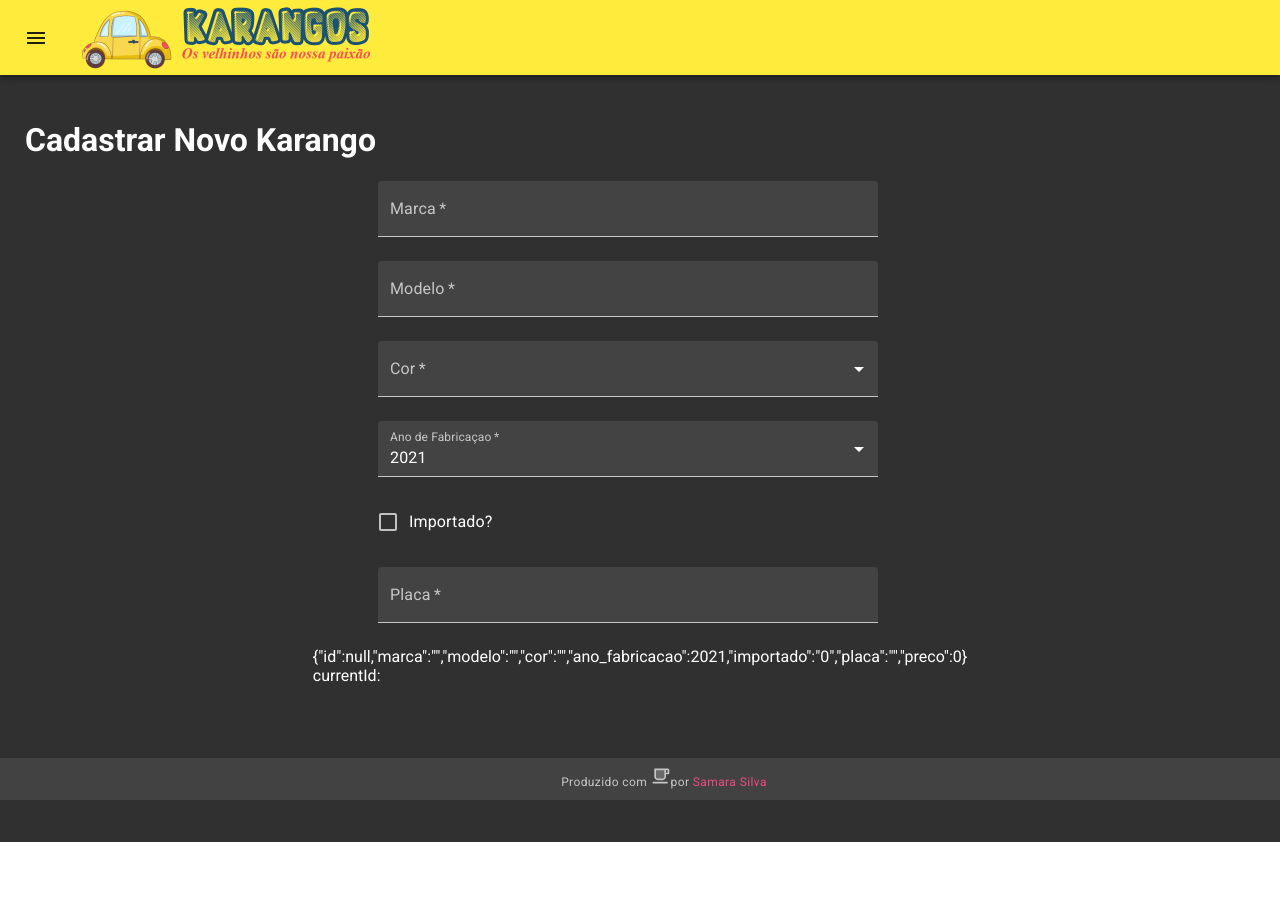
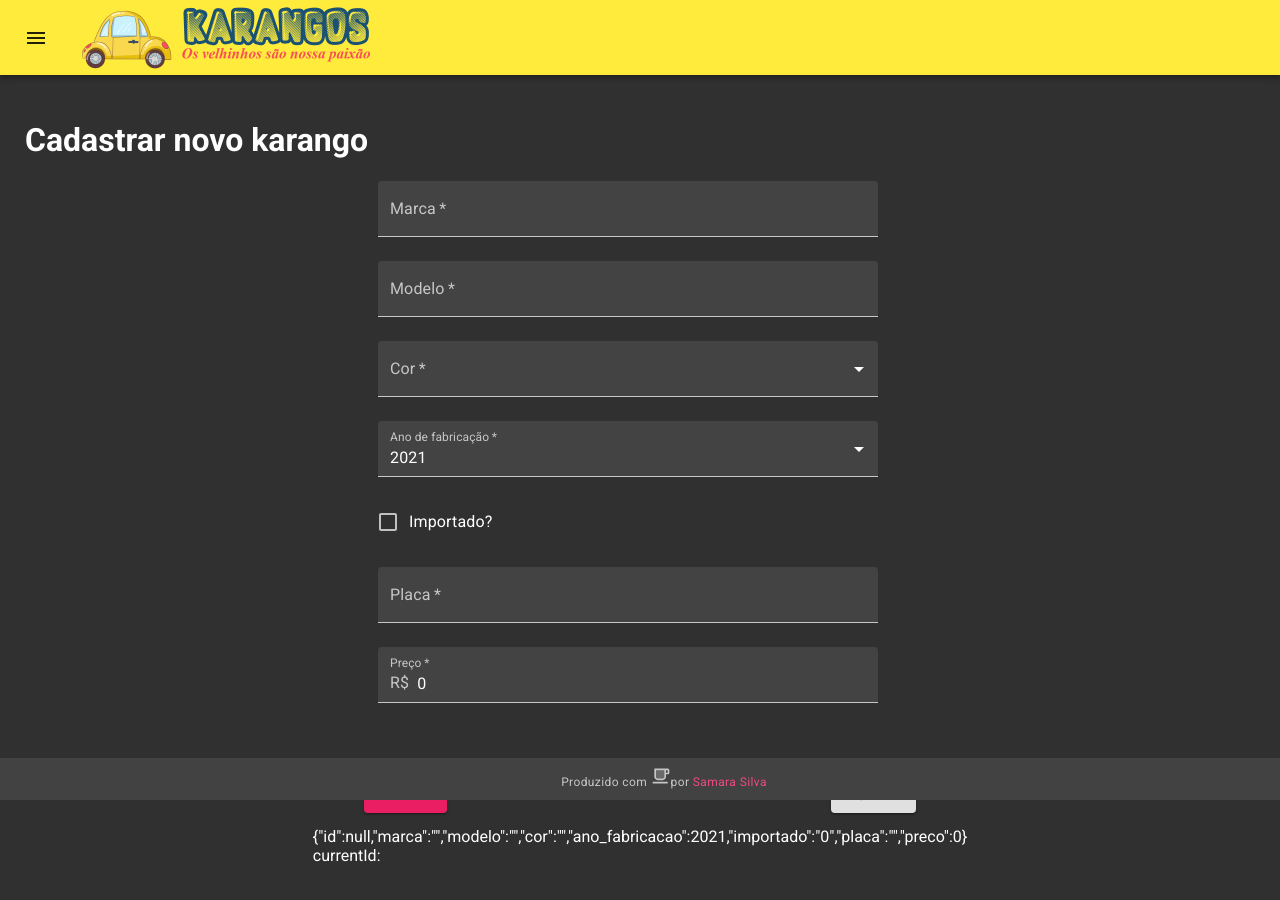
Before and after one commit to SamaraSilva18/karangos-mat-2021-1, a React (Create React App) app in the folder karangos/: page /new in a window 1280 px wide. Shown: the top 900 px of the page. Before the commit the page ends 842 px from the top, so only its background shows below. Built offline with nearby package versions, Linux system fonts and the light colour scheme.

Commit message:
(26/05) Continuação do componente de formulário

```diff
--- a/karangos/src/routed/KarangosForm.js
+++ b/karangos/src/routed/KarangosForm.js
@@ -6,6 +6,13 @@ import FormControlLabel from '@material-ui/core/FormControlLabel'
 import Checkbox from '@material-ui/core/Checkbox'
 import InputMask from 'react-input-mask'
 import { makeStyles } from '@material-ui/core/styles'
+import InputAdornment from '@material-ui/core/InputAdornment'
+import Toolbar from '@material-ui/core/Toolbar'
+import Button from '@material-ui/core/Button'
+import axios from 'axios'
+import { useHistory } from 'react-router-dom'
+import Snackbar from '@material-ui/core/Snackbar'
+import MuiAlert from '@material-ui/lab/Alert'
 
 const useStyles = makeStyles(theme => ({
   form: {
@@ -19,6 +26,12 @@ const useStyles = makeStyles(theme => ({
       maxWidth: '500px',
       margin: '0 24px 24px 0'
     }
+  },
+  toolbar: {
+    display: 'flex',
+    width: '100%',
+    justifyContent: 'space-around',
+    marginTop: '36px'
   }
 }))
 
@@ -46,15 +59,28 @@ const classes = useStyles()
   const years = []
   for(let i = (new Date()).getFullYear(); i >= 1900; i--) years.push(i)
 
-    // Expressao regular definindo a mascara de entrada para a placa
-    const placaMask = /[A-Z]{3}-[0-9][0-9|A-J][0-9]{3}/
+  // Classes de caracters para a máscara da placa
+  // 1) Três primeiras posições, somente letras (maiúsculas ou minúsculas) ~> [A-Za-z]
+  // 2) Quinta, sétima e oitava posições, somente dígitos ~> [0-9]
+  // 3) Sexta posição: dígitos ou letras (maiúsculas ou minúsculas) de A a J ~> [0-9A-Ja-j]
+  const formatChars = {
+    'A': '[A-Za-z]',
+    '0': '[0-9]',
+    '#': '[0-9A-Ja-j]'
+  }
+
+  // Máscara de entrada para a placa
+  const placaMask = 'AAA-0#00'
+
+  // Máscara para CPF: '000.000.000-00'
+  // Máscara para CNPJ: '00.000.000/0000-00'
 
   const [karango, setKarango] = useState({
     id: null,
     marca: '',
     modelo: '',
     cor: '',
-      ano_fabricacao: (new Date()).getUTCFullYear(),     // Ano corrente
+    ano_fabricacao: (new Date()).getFullYear(),    // Ano corrente
     importado: '0',
     placa: '',
     preco: 0
@@ -63,6 +89,19 @@ const classes = useStyles()
 
   const [importadoChecked, setImportadoChecked] = useState(false)
 
+  const [sendBtnStatus, setSendBtnStatus] = useState({
+    disabled: false,
+    label: 'Enviar'
+  })
+
+  const [sbStatus, setSbStatus] = useState({
+    open: false,
+    severity: 'success',
+    message: ''
+  })
+
+  const history = useHistory()
+
   function handleInputChange(event, property) {
     setCurrentId(event.target.id)
     if(event.target.id) property = event.target.id
@@ -70,21 +109,64 @@ const classes = useStyles()
     if(property === 'importado') {
       const newState = ! importadoChecked // Inverte o valor
       if(newState) setKarango({...karango, importado: '1'})
-        else setKarango({...karango, importado:'0'})
+      else setKarango({...karango, importado: '0'})
       setImportadoChecked(newState)
+    }
+    else if(property === 'placa') {
+      setKarango({...karango, placa: event.target.value.toUpperCase()})
     }
     else {
       // Quando o nome de uma propriedade de objeto aparece entre [],
-      // significa que o nome da propriedade sera determinado pela
-      // variavel ou expressao
+      // significa que o nome da propriedade será determinado pela
+      // variável ou expressão contida dentro dos colchetes
       setKarango({...karango, [property]: event.target.value})
     }
   }
 
+  async function saveData() {
+    try {
+      // Desabilita o botão de enviar para evitar envios duplicados
+      setSendBtnStatus({disabled: true, label: 'Enviando...'})
+
+      await axios.post('https://api.faustocintra.com.br/karangos', karango)
+
+      // Mostra a SnackBar
+      setSbStatus({open: true, severity: 'success', message: 'Dados salvos com sucesso!'})
+
+    }
+    catch(error) {
+      // Mostra a SnackBar
+      setSbStatus({open: true, severity: 'error', message: 'ERRO: ' + error.message})
+    }
+    // Restaura o estado inicial do botão de envio
+    setSendBtnStatus({disabled: false, label: 'Enviar'})
+  }
+
+  function handleSubmit(event) {
+
+    event.preventDefault()    // Evita que a página seja recarregada
+
+    saveData()
+
+  }
+
+  function handleSbClose() {
+    setSbStatus({...sbStatus, open: false})
+
+    // Retorna para a página de listagem em caso de sucesso
+    if(sbStatus.severity === 'success') history.push('/list')
+  }
+
   return (
     <>
-        <h1>Cadastrar Novo Karango</h1>
-        <form className={classes.form}>
+      <Snackbar open={sbStatus.open} autoHideDuration={6000} onClose={handleSbClose}>
+        <MuiAlert elevation={6} variant="filled" onClose={handleSbClose} severity={sbStatus.severity}>
+          {sbStatus.message}
+        </MuiAlert>
+      </Snackbar>
+
+      <h1>Cadastrar novo karango</h1>
+      <form className={classes.form} onSubmit={handleSubmit}>
 
         <TextField
           id="marca"
@@ -92,8 +174,8 @@ const classes = useStyles()
           variant="filled"
           value={karango.marca}
           onChange={handleInputChange}
-             required /* Not Null, precisa ser preenchido */
-             placeholder="Informe a marca do veiculo"
+          required  /* not null, precisa ser preenchido */
+          placeholder="Informe a marca do veículo"
           fullWidth
         />
 
@@ -103,8 +185,8 @@ const classes = useStyles()
           variant="filled"
           value={karango.modelo}
           onChange={handleInputChange}
-             required /* Not Null, precisa ser preenchido */
-             placeholder="Informe o modelo do veiculo"
+          required  /* not null, precisa ser preenchido */
+          placeholder="Informe o modelo do veículo"
           fullWidth
         />
 
@@ -113,9 +195,9 @@ const classes = useStyles()
           label="Cor"
           variant="filled"
           value={karango.cor}
-             onChange={(event) => handleInputChange(event, 'cor')}
-             required /* Not Null, precisa ser preenchido */
-             placeholder="Informe a cor do veiculo"
+          onChange={event => handleInputChange(event, 'cor')}
+          required  /* not null, precisa ser preenchido */
+          placeholder="Informe a cor do veículo"
           select
           fullWidth
         >
@@ -124,12 +206,12 @@ const classes = useStyles()
 
         <TextField
           id="ano_fabricacao"
-             label="Ano de Fabricaçao"
+          label="Ano de fabricação"
           variant="filled"
           value={karango.ano_fabricacao}
           onChange={event => handleInputChange(event, 'ano_fabricacao')}
-             required /* Not Null, precisa ser preenchido */
-             placeholder="Informe o ano de fabricaçao do veiculo"
+          required  /* not null, precisa ser preenchido */
+          placeholder="Informe o ano de fabricação do veículo"
           select
           fullWidth
         >
@@ -137,12 +219,11 @@ const classes = useStyles()
         </TextField>
 
         <FormControl fullWidth>
-            <FormControlLabel control ={
+          <FormControlLabel control={
             <Checkbox
               id="importado"
               checked={importadoChecked}
               onChange={handleInputChange}
-              color="primary"
             />
           }
           label="Importado?"
@@ -152,22 +233,46 @@ const classes = useStyles()
         <InputMask
           id="placa"
           mask={placaMask}
+          formatChars={formatChars}
           value={karango.placa}
-          onChange={handleInputChange}
+          onChange={(event) => handleInputChange(event, 'placa')}
         >
           {() => <TextField
             label="Placa"
             variant="filled"
-          required /* not null, precisa ser preenchido */
-          placeholder="Informe a placa do veiculo"
+            required  /* not null, precisa ser preenchido */
+            placeholder="Informe a placa do veículo"
             fullWidth
           />}
         </InputMask>
 
+        <TextField
+          id="preco"
+          label="Preço"
+          variant="filled"
+          value={karango.preco}
+          onChange={handleInputChange}
+          required  /* not null, precisa ser preenchido */
+          placeholder="Informe o valor do veículo"
+          fullWidth
+          type="number"
+          onFocus={event => event.target.select()}  // Seleciona o conteúdo ao focar
+          InputProps={{
+            startAdornment: <InputAdornment position="start">R$</InputAdornment>,
+          }}
+        />
+
+        <Toolbar className={classes.toolbar}>
+          <Button type="submit" variant="contained" color="secondary" disabled={sendBtnStatus.disabled}>
+            {sendBtnStatus.label}
+          </Button>
+          <Button variant="contained">Voltar</Button>
+        </Toolbar>
+
         <div>
           {JSON.stringify(karango)}
           <br />
-          currentId: {currentId}
+          currentId: {JSON.stringify(currentId)}
         </div>
       </form>
     </>
```
Lines whose indentation alone changed are shown as unchanged.
